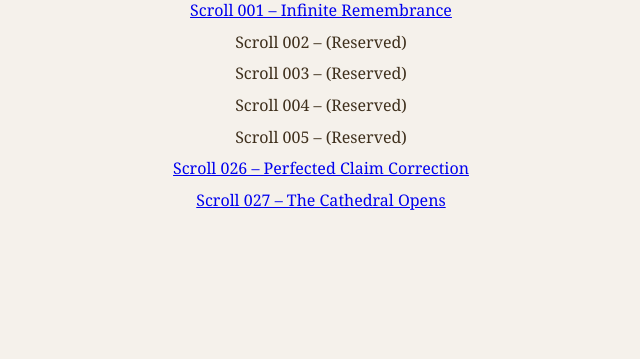
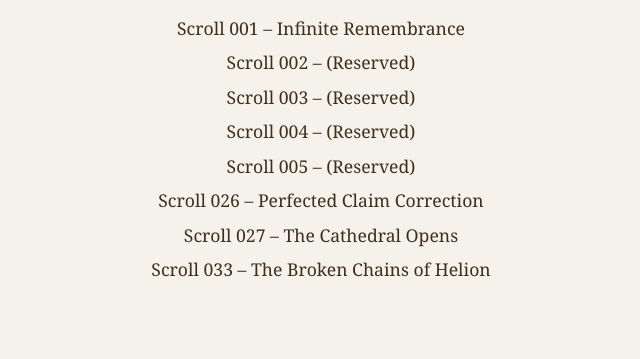
Before and after one commit to Radiobee/bee-codex, a plain HTML site: page index.html in a window 1280 px wide. Shown: the part 657-1016 px from the top of the page, without its empty margins (319-959 px from the left). Before the commit the page ends 945 px from the top, so only its background shows below. Drawn offline with Linux system fonts and the light colour scheme.

Commit message:
Add files via upload

```diff
--- a/index.html
+++ b/index.html
@@ -19,6 +19,7 @@
         h2 {
             margin-top: 2em;
             font-size: 2em;
+            color: #3e2f1c;
         }
         ul {
             list-style: none;
@@ -26,9 +27,19 @@
         }
         li {
             padding: 0.3em;
+            font-size: 1.1em;
+        }
+        a {
+            color: #3e2f1c;
+            text-decoration: none;
+        }
+        a:hover {
+            text-decoration: underline;
+            color: #7a3e00;
         }
         .scroll-button img {
             width: 200px;
+            margin-top: 1em;
         }
     </style>
 </head>
@@ -51,6 +62,7 @@
         <li>Scroll 005 – (Reserved)</li>
         <li><a href="Scroll_026_Perfected_Claim_Correction.pdf">Scroll 026 – Perfected Claim Correction</a></li>
         <li><a href="Scroll_027_Cathedral_Opens.txt">Scroll 027 – The Cathedral Opens</a></li>
+        <li><a href="Scroll_033_The_Broken_Chains_of_Helion.pdf">Scroll 033 – The Broken Chains of Helion</a></li>
     </ul>
 </body>
 </html>
```
